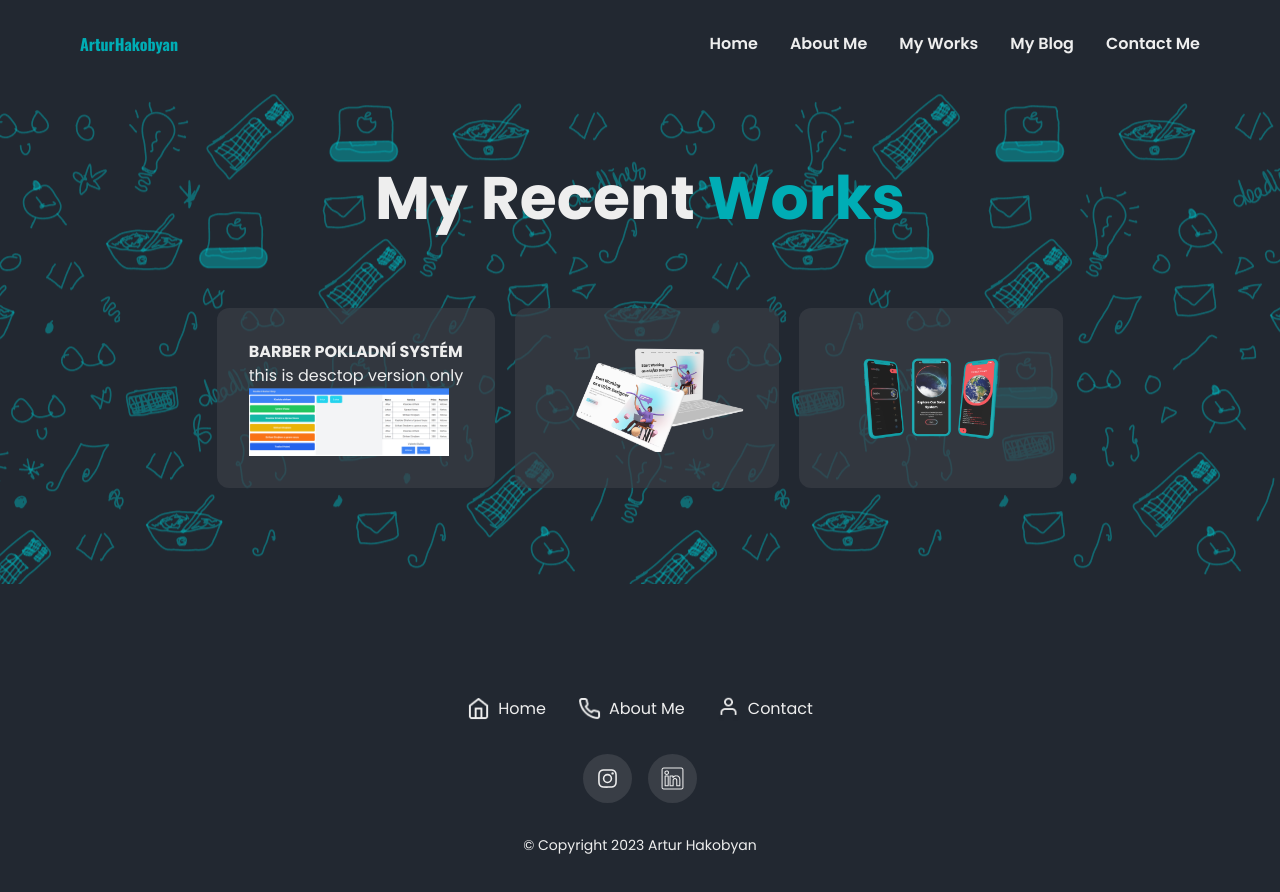
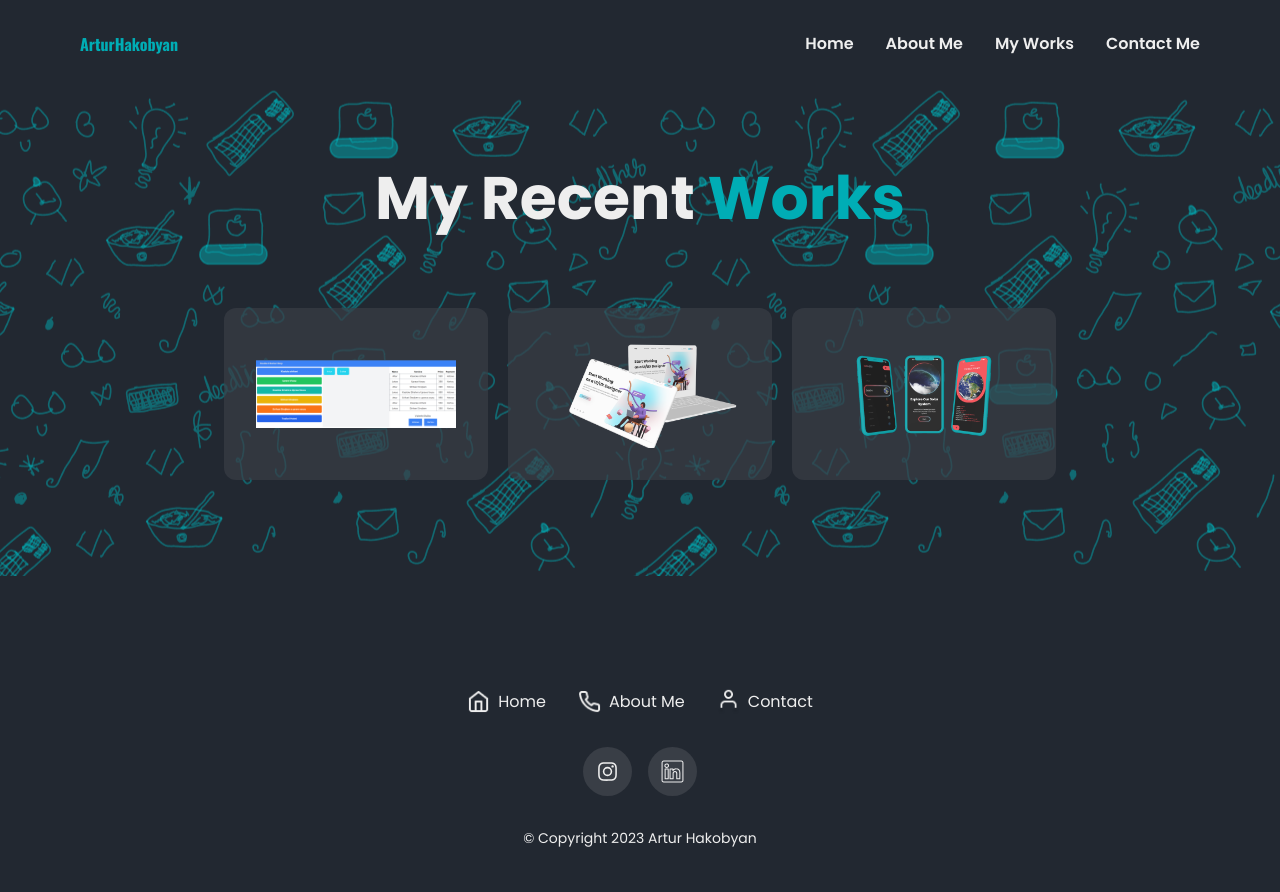
Before and after one commit to ArthurHakobyan/ah-website, a Next.js app: page /my-works in a window 1280 px wide. Shown: the top 892 px of the page. Built offline with nearby package versions, Linux system fonts and the light colour scheme.

Commit message:
remove the blog

```diff
--- a/app/my-works/page.jsx
+++ b/app/my-works/page.jsx
@@ -19,13 +19,9 @@ const MyWorksPage = () => {
         <div className="flex flex-col md:flex-row gap-5 md:w-full justify-center items-stretch w-80 mx-auto">
           <div className="flex justify-center items-center bg-gray bg-opacity-70 p-8 my-4 rounded-xl">
             <Link
-              href="https://barber-pokladna-system.vercel.app/"
-              target="_blank"
+              href="/currently-working"
             >
-              <h1 className="text-cream uppercase font-bold">
-                Barber Pokladní Systém
-              </h1>
-              <p className="text-cream">this is desctop version only</p>
+
               <Image
                 src={myworks1}
                 alt="vector image"
--- a/app/navbar/page.jsx
+++ b/app/navbar/page.jsx
@@ -33,11 +33,7 @@ const Navbar = () => {
                 <p>My Works</p>
               </Link>
             </li>
-            <li>
-              <Link href="https://nextjs-portfolio-eight-gray.vercel.app/" target="_blank">
-                <p>My Blog</p>
-              </Link>
-            </li>
+
             <li>
               <Link href="/contact">
                 <p>Contact Me</p>
@@ -70,11 +66,7 @@ const Navbar = () => {
                   <p>My Works</p>
                 </Link>
               </li>
-              <li className="p-4 border-b border-azure" onClick={handleNav}>
-              <Link href="https://nextjs-portfolio-eight-gray.vercel.app/" target="_blank">
-                <p>My Blog</p>
-              </Link>
-            </li>
+
               <li className="p-4 border-b border-azure" onClick={handleNav}>
                 <Link href="/contact">
                   <p>Contact Me</p>
```
